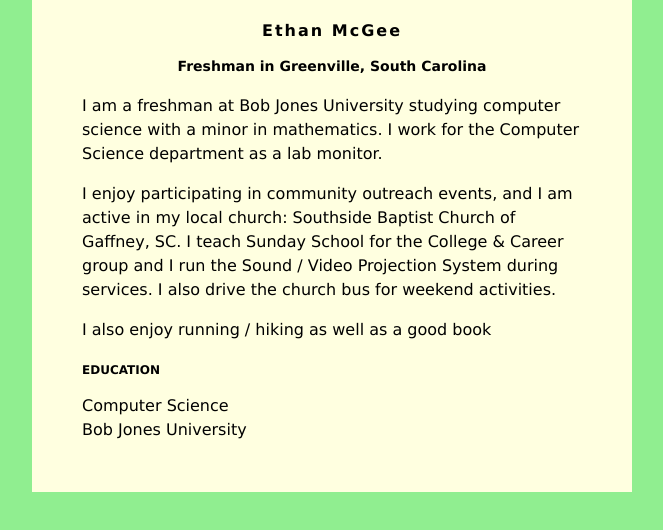
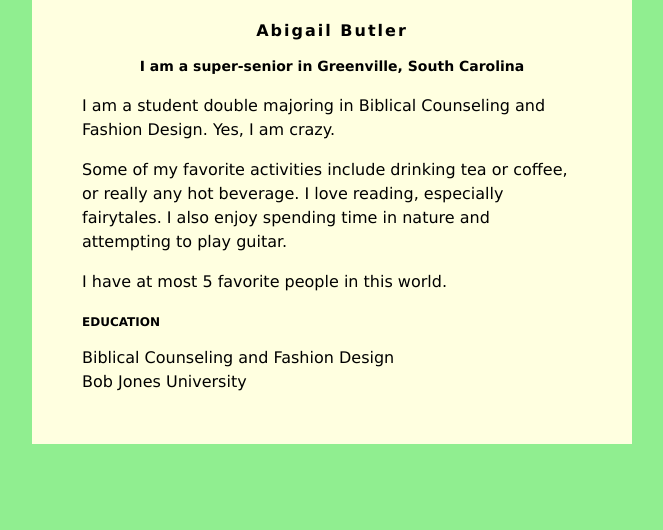
Before and after one commit to AbigailButler/AbigailButler.github.io, a plain HTML site: page index.html in a window 1280 px wide. Shown: the whole page, without its empty margins (308-971 px from the left). Drawn offline with Linux system fonts and the light colour scheme.

Commit message:
Update index.html

```diff
--- a/index.html
+++ b/index.html
@@ -30,19 +30,19 @@
 </head>
 <body>
     <div id="content">
-        <h1>Ethan McGee</h1>
-        <h2>Freshman in Greenville, South Carolina</h2>
+        <h1>Abigail Butler</h1>
+        <h2>I am a super-senior in Greenville, South Carolina</h2>
 
-         <p>I am a freshman at Bob Jones University studying computer science with a minor in mathematics. I work for the Computer Science department as a lab monitor.</p>
+         <p>I am a student double majoring in Biblical Counseling and Fashion Design. Yes, I am crazy.</p>
          <p>
-            I enjoy participating in community outreach events, and I am active in my local church: Southside Baptist Church of Gaffney, SC.  I teach Sunday School for the College &amp; Career group and I run the Sound / Video Projection System during services.  I also drive the church bus for weekend activities.
+            Some of my favorite activities include drinking tea or coffee, or really any hot beverage. I love reading, especially fairytales. I also enjoy spending time in nature and attempting to play guitar.
          </p>
          <p>
-            I also enjoy running / hiking as well as a good book
+            I have at most 5 favorite people in this world.
          </p>
 
         <h3>EDUCATION</h3>
-        Computer Science<br>
+        Biblical Counseling and Fashion Design<br>
         Bob Jones University
     </div>
 
```
